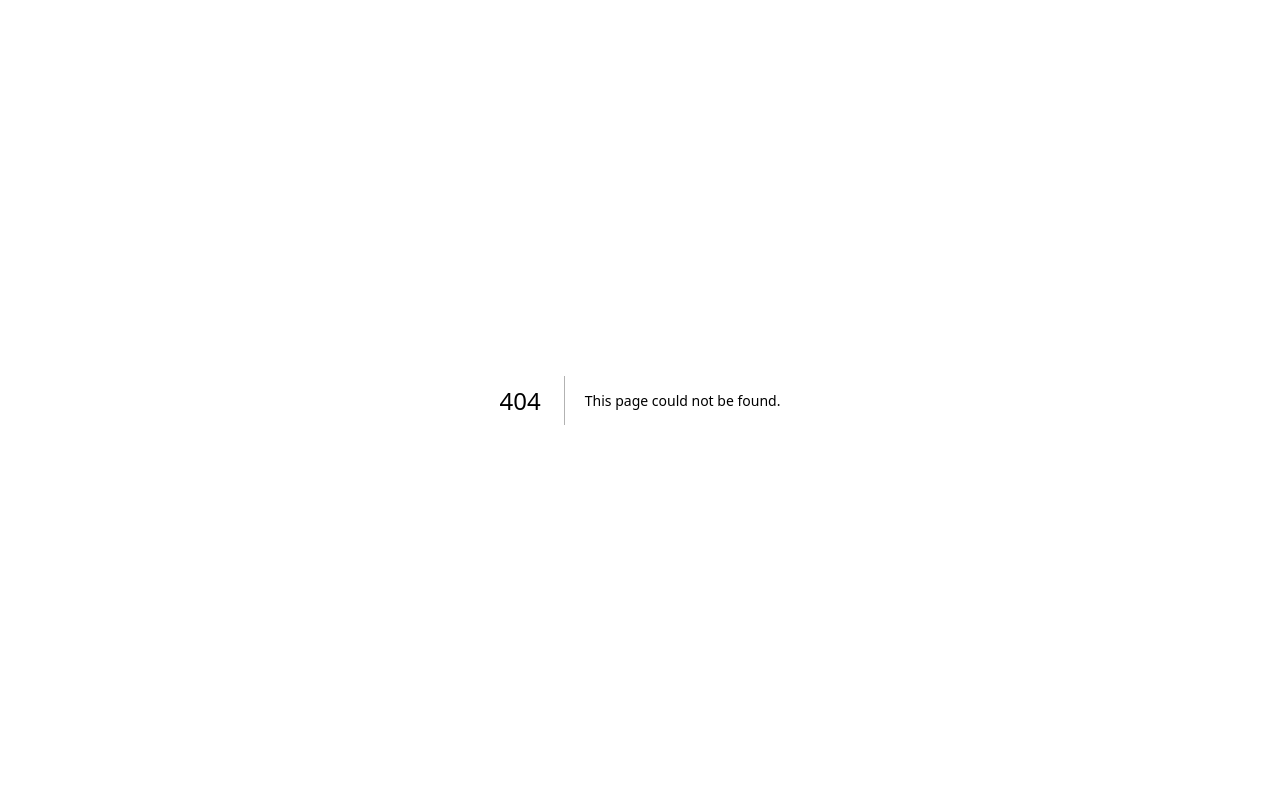
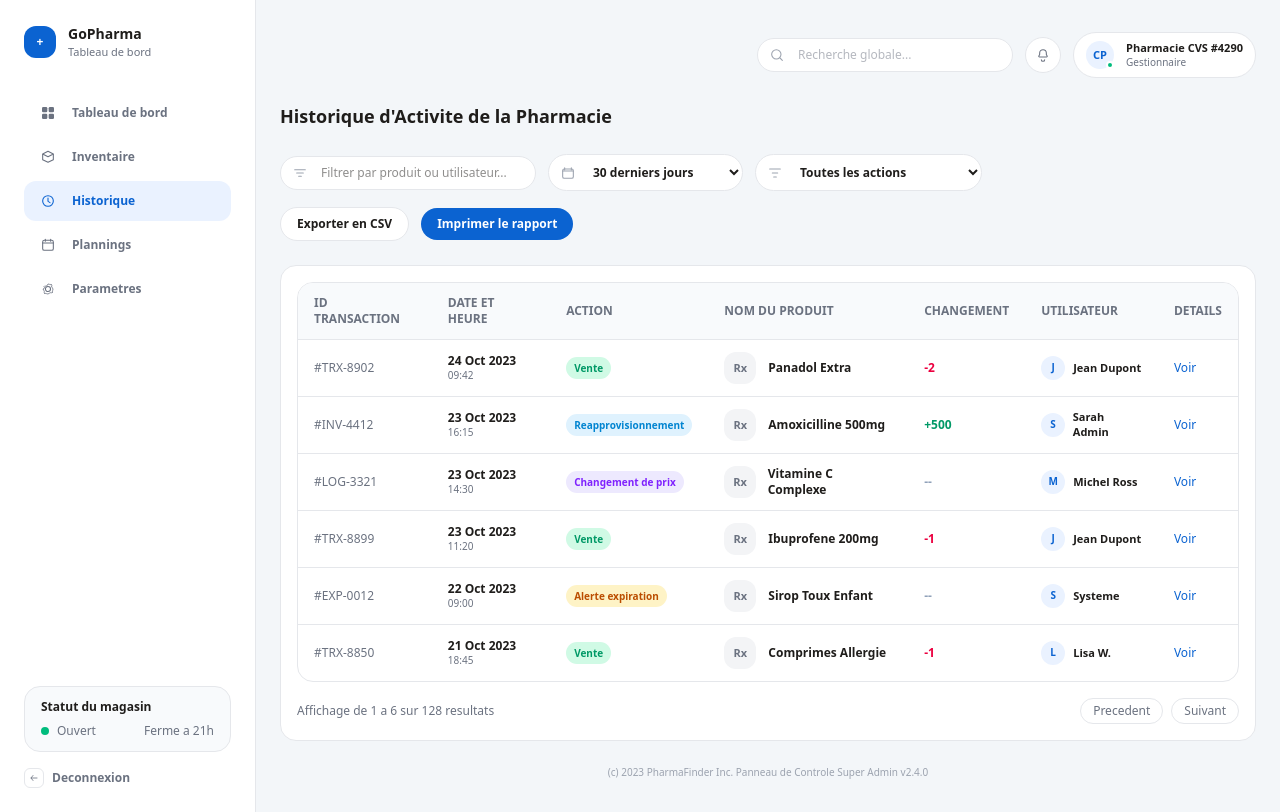
Before and after one commit to ai-embed/gopharma, a Next.js app: page /pharmacy/history in a window 1280 px wide. Before the commit this address had no page. Built offline with nearby package versions, Linux system fonts and the light colour scheme.

Commit message:
feat: add pharmacy activity history page

```diff
--- /dev/null
+++ b/src/app/pharmacy/history/page.tsx
@@ -0,0 +1,256 @@
+const activityRows = [
+  {
+    id: "#TRX-8902",
+    date: "24 Oct 2023",
+    time: "09:42",
+    action: "Vente",
+    actionTone: "emerald",
+    product: "Panadol Extra",
+    change: "-2",
+    changeTone: "rose",
+    user: "Jean Dupont",
+  },
+  {
+    id: "#INV-4412",
+    date: "23 Oct 2023",
+    time: "16:15",
+    action: "Reapprovisionnement",
+    actionTone: "sky",
+    product: "Amoxicilline 500mg",
+    change: "+500",
+    changeTone: "emerald",
+    user: "Sarah Admin",
+  },
+  {
+    id: "#LOG-3321",
+    date: "23 Oct 2023",
+    time: "14:30",
+    action: "Changement de prix",
+    actionTone: "violet",
+    product: "Vitamine C Complexe",
+    change: "--",
+    changeTone: "slate",
+    user: "Michel Ross",
+  },
+  {
+    id: "#TRX-8899",
+    date: "23 Oct 2023",
+    time: "11:20",
+    action: "Vente",
+    actionTone: "emerald",
+    product: "Ibuprofene 200mg",
+    change: "-1",
+    changeTone: "rose",
+    user: "Jean Dupont",
+  },
+  {
+    id: "#EXP-0012",
+    date: "22 Oct 2023",
+    time: "09:00",
+    action: "Alerte expiration",
+    actionTone: "amber",
+    product: "Sirop Toux Enfant",
+    change: "--",
+    changeTone: "slate",
+    user: "Systeme",
+  },
+  {
+    id: "#TRX-8850",
+    date: "21 Oct 2023",
+    time: "18:45",
+    action: "Vente",
+    actionTone: "emerald",
+    product: "Comprimes Allergie",
+    change: "-1",
+    changeTone: "rose",
+    user: "Lisa W.",
+  },
+];
+
+const actionStyles: Record<string, string> = {
+  emerald: "bg-emerald-100 text-emerald-600",
+  sky: "bg-sky-100 text-sky-600",
+  violet: "bg-violet-100 text-violet-600",
+  amber: "bg-amber-100 text-amber-700",
+};
+
+const changeStyles: Record<string, string> = {
+  emerald: "text-emerald-600",
+  rose: "text-rose-600",
+  slate: "text-slate-400",
+};
+
+export default function PharmacyHistoryPage() {
+  return (
+    <div className="space-y-6">
+      <div className="flex flex-wrap items-center justify-between gap-4">
+        <h1 className="text-lg font-semibold">
+          Historique d&apos;Activite de la Pharmacie
+        </h1>
+      </div>
+
+      <div className="flex flex-wrap items-center justify-between gap-4">
+        <div className="flex flex-wrap items-center gap-3">
+          <div className="relative">
+            <svg
+              viewBox="0 0 24 24"
+              className="absolute left-3 top-1/2 h-4 w-4 -translate-y-1/2 text-[#9CA3AF]"
+              aria-hidden="true"
+            >
+              <path
+                d="M4 7h16M7 12h10M10 17h4"
+                fill="none"
+                stroke="currentColor"
+                strokeWidth="1.6"
+                strokeLinecap="round"
+              />
+            </svg>
+            <input
+              placeholder="Filtrer par produit ou utilisateur..."
+              className="w-64 rounded-full border border-[#E5E7EB] bg-white py-2 pl-10 pr-4 text-xs"
+            />
+          </div>
+          <div className="relative">
+            <svg
+              viewBox="0 0 24 24"
+              className="absolute left-3 top-1/2 h-4 w-4 -translate-y-1/2 text-[#9CA3AF]"
+              aria-hidden="true"
+            >
+              <path
+                d="M7 4v3M17 4v3M4 9h16"
+                fill="none"
+                stroke="currentColor"
+                strokeWidth="1.6"
+                strokeLinecap="round"
+              />
+              <rect
+                x="4"
+                y="6"
+                width="16"
+                height="14"
+                rx="2.5"
+                fill="none"
+                stroke="currentColor"
+                strokeWidth="1.6"
+              />
+            </svg>
+            <select className="rounded-full border border-[#E5E7EB] bg-white py-2 pl-10 pr-8 text-xs font-semibold text-[#1F1D1B]">
+              <option>30 derniers jours</option>
+              <option>7 derniers jours</option>
+              <option>3 derniers mois</option>
+            </select>
+          </div>
+          <div className="relative">
+            <svg
+              viewBox="0 0 24 24"
+              className="absolute left-3 top-1/2 h-4 w-4 -translate-y-1/2 text-[#9CA3AF]"
+              aria-hidden="true"
+            >
+              <path
+                d="M4 6h16M8 12h8M10 18h4"
+                fill="none"
+                stroke="currentColor"
+                strokeWidth="1.6"
+                strokeLinecap="round"
+              />
+            </svg>
+            <select className="rounded-full border border-[#E5E7EB] bg-white py-2 pl-10 pr-8 text-xs font-semibold text-[#1F1D1B]">
+              <option>Toutes les actions</option>
+              <option>Ventes</option>
+              <option>Reapprovisionnement</option>
+            </select>
+          </div>
+        </div>
+
+        <div className="flex items-center gap-3">
+          <button className="rounded-full border border-[#E5E7EB] bg-white px-4 py-2 text-xs font-semibold text-[#1F1D1B]">
+            Exporter en CSV
+          </button>
+          <button className="rounded-full bg-[#0B63D1] px-4 py-2 text-xs font-semibold text-white">
+            Imprimer le rapport
+          </button>
+        </div>
+      </div>
+
+      <div className="rounded-2xl border border-[#E5E7EB] bg-white p-4">
+        <div className="overflow-hidden rounded-2xl border border-[#E5E7EB]">
+          <table className="w-full text-xs">
+            <thead className="bg-[#F8FAFC] text-[#6B7280]">
+              <tr>
+                <th className="px-4 py-3 text-left">ID TRANSACTION</th>
+                <th className="px-4 py-3 text-left">DATE ET HEURE</th>
+                <th className="px-4 py-3 text-left">ACTION</th>
+                <th className="px-4 py-3 text-left">NOM DU PRODUIT</th>
+                <th className="px-4 py-3 text-left">CHANGEMENT</th>
+                <th className="px-4 py-3 text-left">UTILISATEUR</th>
+                <th className="px-4 py-3 text-left">DETAILS</th>
+              </tr>
+            </thead>
+            <tbody>
+              {activityRows.map((row) => (
+                <tr key={row.id} className="border-t border-[#E5E7EB]">
+                  <td className="px-4 py-3 text-[#6B7280]">{row.id}</td>
+                  <td className="px-4 py-3">
+                    <div className="font-semibold">{row.date}</div>
+                    <div className="text-[10px] text-[#6B7280]">{row.time}</div>
+                  </td>
+                  <td className="px-4 py-3">
+                    <span
+                      className={`rounded-full px-2 py-1 text-[10px] font-semibold ${
+                        actionStyles[row.actionTone]
+                      }`}
+                    >
+                      {row.action}
+                    </span>
+                  </td>
+                  <td className="px-4 py-3">
+                    <div className="flex items-center gap-3">
+                      <span className="flex h-8 w-8 items-center justify-center rounded-xl bg-[#F3F4F6] text-[11px] font-semibold text-[#6B7280]">
+                        Rx
+                      </span>
+                      <span className="font-semibold">{row.product}</span>
+                    </div>
+                  </td>
+                  <td
+                    className={`px-4 py-3 font-semibold ${
+                      changeStyles[row.changeTone]
+                    }`}
+                  >
+                    {row.change}
+                  </td>
+                  <td className="px-4 py-3">
+                    <div className="flex items-center gap-2">
+                      <span className="flex h-6 w-6 items-center justify-center rounded-full bg-[#EAF2FF] text-[10px] font-semibold text-[#0B63D1]">
+                        {row.user[0]}
+                      </span>
+                      <span className="text-[11px] font-semibold">
+                        {row.user}
+                      </span>
+                    </div>
+                  </td>
+                  <td className="px-4 py-3 text-[#0B63D1]">Voir</td>
+                </tr>
+              ))}
+            </tbody>
+          </table>
+        </div>
+
+        <div className="mt-4 flex items-center justify-between text-xs text-[#6B7280]">
+          <span>Affichage de 1 a 6 sur 128 resultats</span>
+          <div className="flex items-center gap-2">
+            <button className="rounded-full border border-[#E5E7EB] px-3 py-1">
+              Precedent
+            </button>
+            <button className="rounded-full border border-[#E5E7EB] px-3 py-1">
+              Suivant
+            </button>
+          </div>
+        </div>
+      </div>
+
+      <p className="text-center text-[10px] text-[#9CA3AF]">
+        (c) 2023 PharmaFinder Inc. Panneau de Controle Super Admin v2.4.0
+      </p>
+    </div>
+  );
+}
```
Also changed, not shown: 1 other file (tests, documents, lock files or other folders).
